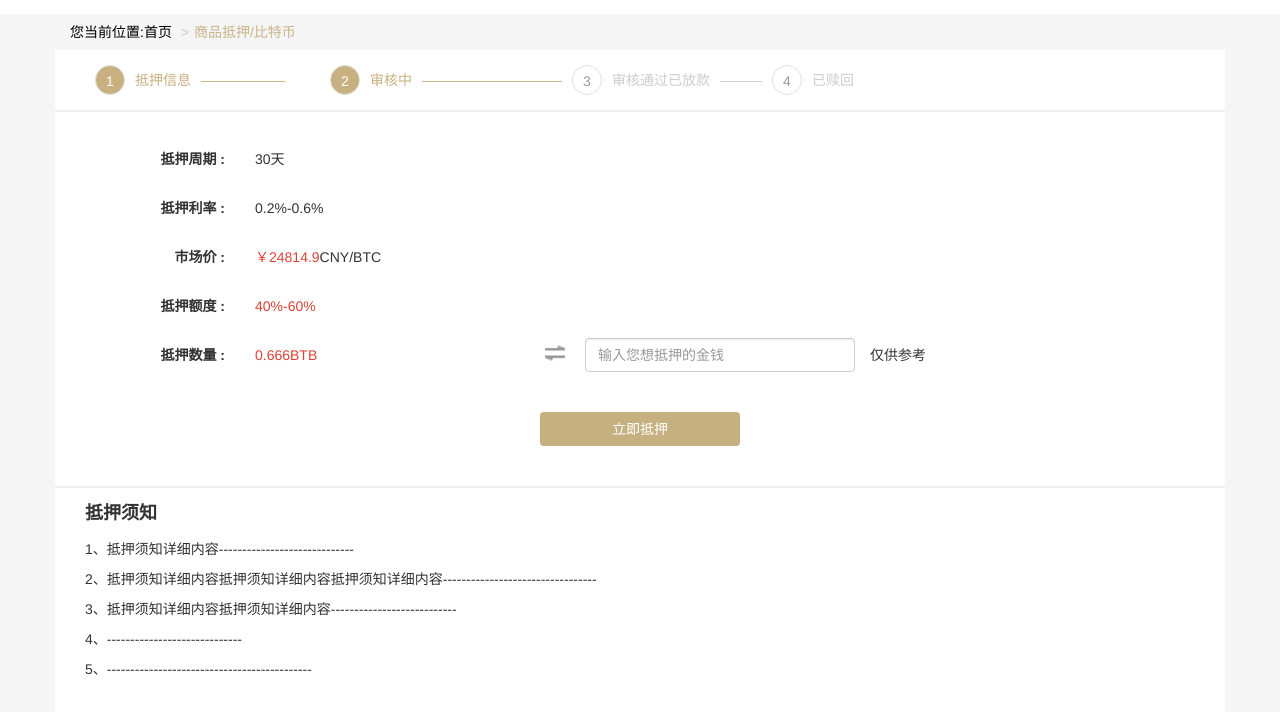
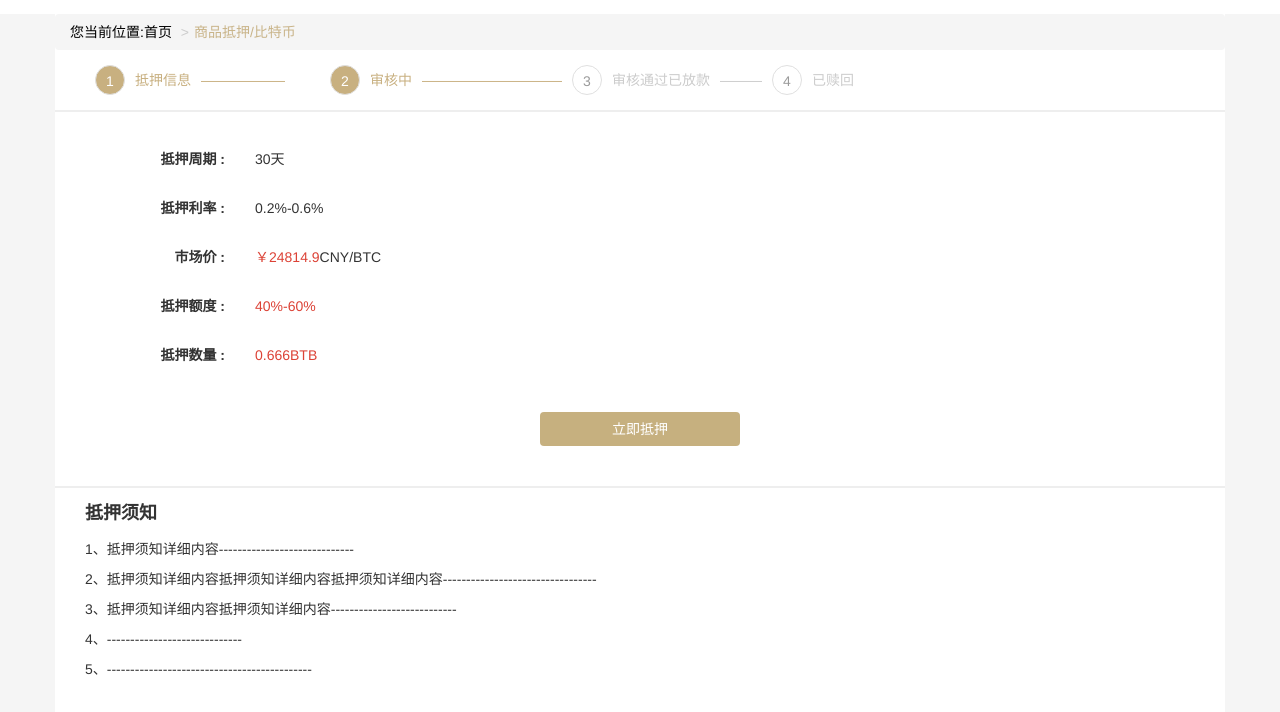
Before and after one commit to html546/Virtual-lending, a plain HTML site: page auditing.html in a window 1280 px wide. Shown: the part 88-800 px from the top of the page. Drawn offline with nearby package versions, Linux system fonts and the light colour scheme.

```diff
--- a/auditing.html
+++ b/auditing.html
@@ -112,11 +112,6 @@
                     <div class="col-md-3">
                         <p class="form-control-static"><span class="red-display">0.666BTB</span></p>
                     </div>
-                    <div class="col-md-1 convert"></div>
-                    <div class="col-md-3">
-                        <input type="number" class="form-control" placeholder="输入您想抵押的金钱">
-                    </div>
-                    <p class="form-control-static">仅供参考</p>
                 </div>
                 <div class="form-group occupy">
                     <div class="row">
```
